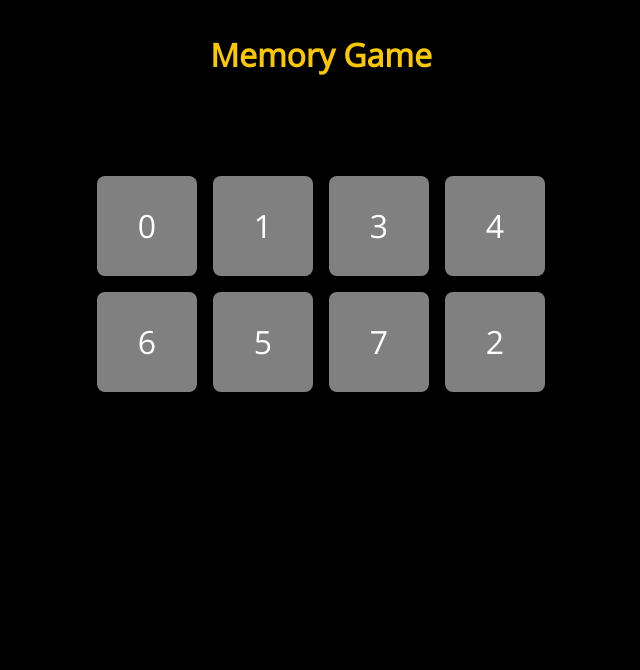
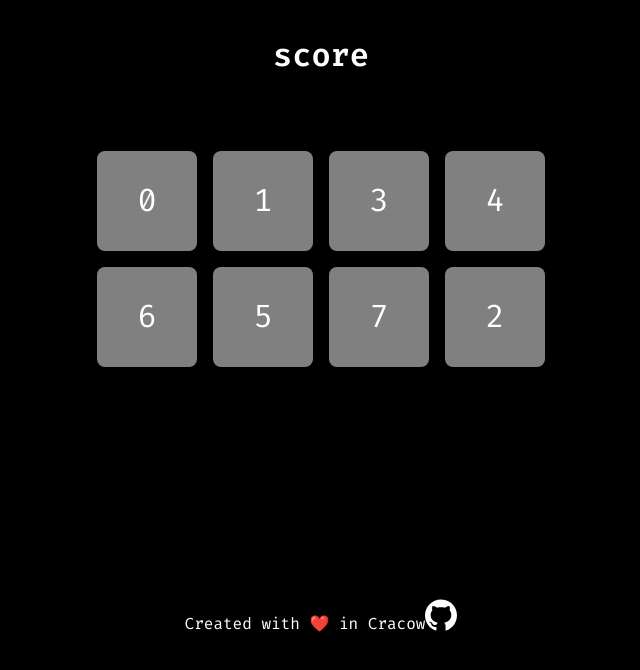
Before and after one commit to mateuszkornecki/memo-PWA, a website: page src/content/index.html in a window 1280 px wide. Both pictures are taken after a click on the button "start". Shown: the whole page, without its empty margins (319-959 px from the left). Drawn offline with nearby package versions, Linux system fonts and the light colour scheme; files that its build step writes are made by us from their sources; files whose address does not match are found by name.

Commit message:
refactor: cleaned up html structure

```diff
--- a/src/content/index.html
+++ b/src/content/index.html
@@ -28,32 +28,34 @@
 
 <body>
     <header class="header">
-        <h1 class="heading">Memory Game </h1>
+        <h1 class="heading">score</h1>
+        <br>
         <span class="pairs-counter"></span>
     </header>
+    <main class="main">
+        <div class="set-level">
+            <p>how hard?</p>
+            <input class='radio-button--begginer' type="radio" id="radio-button" name="radio-button" value="Begginer" checked>
+            <label for="radio-button">Easy</label>
+            <input class='radio-button--medium' type="radio" id="radio-button" name="radio-button" value="Medium">
+            <label for="radio-button">Medium</label>
+            <input class='radio-button--medium' type="radio" id="radio-button" name="radio-button" value="Medium">
+            <label for="radio-button">Hard</label>
+        </div>
+        <button class="start-button">start</button>
 
-
-    <div class="handlers">
-        <div>
-
-            <div class="level">
-                <p>Set up difficulty level:</p>
-                <input class='radio-button--begginer' type="radio" id="radio-button" name="radio-button" value="Begginer" checked>
-                <label for="radio-button">Begginer</label>
-                <input class='radio-button--medium' type="radio" id="radio-button" name="radio-button" value="Medium">
-                <label for="radio-button">Medium</label>
-                <br>
-                <button class="start-button">start</button>
-                <!-- <button class="play-again-button start-button--hidden">play again</button> -->
-            </div>
+        <div class="board">
+            <!-- filled with JavaScript -->
         </div>
-
-
-
-    </div>
-    <div class="parent">
-        <!-- filled with JavaScript -->
-    </div>
+    </main>
+    <footer class="footer">
+        <p class="footer__description">
+            Created with ❤️ in Cracow
+        </p>
+        <a href="https://github.com/mateuszkornecki" class="footer__link">
+            <img src="assets/img/github-logo.svg" alt="github logo" class="footer__logo">
+        </a>
+    </footer>
     <script src="js/main.js"></script>
 </body>
 
--- a/src/js/main.js
+++ b/src/js/main.js
@@ -39,18 +39,18 @@ const memo = {
     createCards: function() {
         this.shuffle(this.cards);
         this.cards.forEach((cardId) => {
-            const parent = document.querySelector('.parent');
+            const board = document.querySelector('.board');
             const card = document.createElement('div');
             card.className = 'card';
             card.id = memo.cards[cardId];
             //! god mode remember to delete!
             card.innerHTML = memo.cards[cardId];
-            parent.appendChild(card);
+            board.appendChild(card);
         });
     },
     searchPairs: function() {
-        const parent = document.querySelector('.parent');
-        parent.addEventListener('click', (e) => {
+        const board = document.querySelector('.board');
+        board.addEventListener('click', (e) => {
             if (this.discoveredCards.length < 2 && e.target.className === 'card') {
                 let id = parseInt(e.toElement.id);
                 const card = document.getElementById(id);
@@ -94,8 +94,8 @@ const memo = {
             if (pairsAmount === this.cards.length / 2) {
                 console.log('Gratulacje - wygrałeś grę');
                 //clean up board
-                const parent = document.querySelector('.parent');
-                parent.innerHTML = '';
+                const board = document.querySelector('.board');
+                board.innerHTML = '';
                 handlers.playAgain();
 
 
@@ -111,25 +111,25 @@ const handlers = {
             memo.createCards();
             memo.searchPairs();
             startButton.classList.add('start-button--hidden');
-            const level = document.querySelector('.level');
-            level.classList.add('start-button--hidden');
+            const setLevel = document.querySelector('.set-level');
+            setLevel.classList.add('start-button--hidden');
         })
     },
     playAgain: function() {
         memo.discoveredCards.length = 0;
         memo.pairs.length = 0;
         const startButton = document.querySelector('.start-button');
-        const level = document.querySelector('.level');
+        const setLevel = document.querySelector('.set-level');
         const playAgainButton = document.querySelector('.play-again-button');
         startButton.classList.remove('start-button--hidden');
         startButton.innerHTML = 'Play Again';
-        level.classList.remove('start-button--hidden');
+        setLevel.classList.remove('start-button--hidden');
     },
-    setDifficultyLevel: function() {
-        const level = document.querySelector('.level');
+    setDifficultysetLevel: function() {
+        const setLevel = document.querySelector('.set-level');
         const radioButtonBegginer = document.querySelector('.radio-button--begginer');
         const radioButtonMedium = document.querySelector('.radio-button--medium');
-        //default difficultyLevel value
+        //default difficultysetLevel value
         if (radioButtonBegginer.checked === true) {
             memo.setAmount(8);
             console.log('begginer');
@@ -137,8 +137,8 @@ const handlers = {
             memo.setAmount(16);
             console.log('medium');
         }
-        // difficultyLevel value after clicking
-        level.addEventListener('click', (e) => {
+        // difficultysetLevel value after clicking
+        setLevel.addEventListener('click', (e) => {
             if (e.target.id === 'radio-button') {
                 if (radioButtonMedium.checked === true) {
                     memo.setAmount(16);
@@ -149,5 +149,5 @@ const handlers = {
         })
     }
 };
-handlers.setDifficultyLevel();
+handlers.setDifficultysetLevel();
 handlers.startGame();
--- a/src/scss/_variables.scss
+++ b/src/scss/_variables.scss
@@ -3,3 +3,4 @@ $yellow: #F9C802;
 $c1: red;
 $c2: blue;
 $c3: green;
+$black: #171717;
--- a/src/scss/main.scss
+++ b/src/scss/main.scss
@@ -1,6 +1,6 @@
 @import "_normalize";
 @import "_variables";
-@import url('https://fonts.googleapis.com/css?family=Open+Sans&display=swap&subset=latin-ext');
+@import url('https://fonts.googleapis.com/css?family=Fira+Code:400,600&display=swap&subset=latin-ext');
 html {
     box-sizing: border-box;
 }
@@ -13,12 +13,14 @@ html {
 
 body {
     display: flex;
+    flex-direction: column;
     align-items: center;
     justify-content: center;
     height: 100vh;
-    color: $yellow;
+    background-color: $black;
+    color: white;
     background: $violet;
-    font-family: 'Open Sans', sans-serif;
+    font-family: 'Fira Code', monospace;
 }
 
 .card {
@@ -78,13 +80,18 @@ body {
     }
 }
 
+.footer {
+    display: flex;
+    justify-content: space-between;
+}
+
 .header {
     position: absolute;
     top: 1rem;
     margin: 0 auto;
 }
 
-.parent {
+.board {
     display: grid;
     grid-template-columns: repeat(4, 1fr);
     grid-template-rows: repeat(4, 1fr);
```
Also changed, not shown: src/assets/img/github-logo.svg (added).
